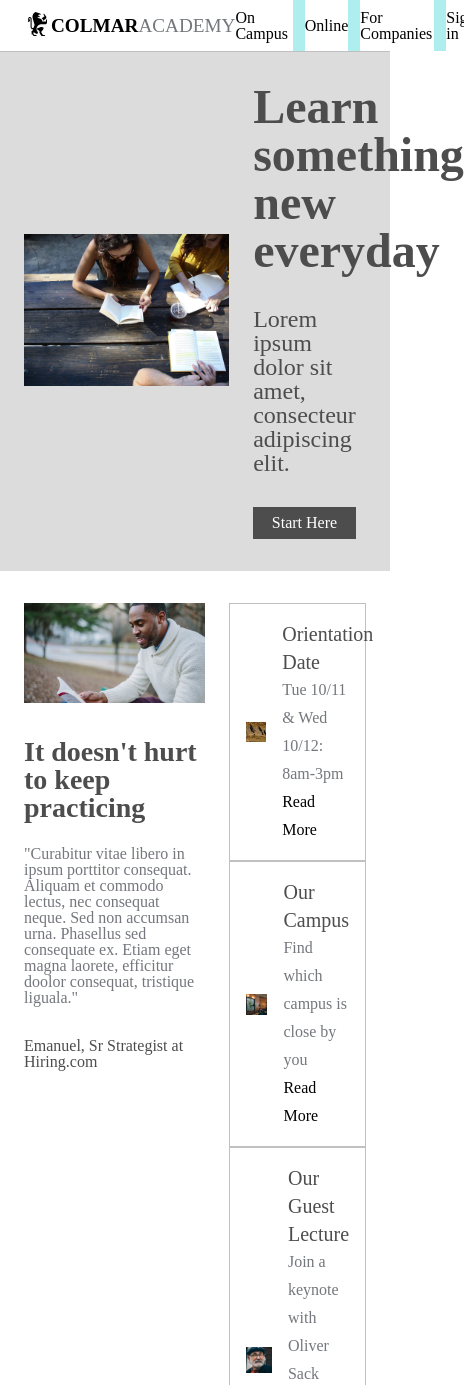
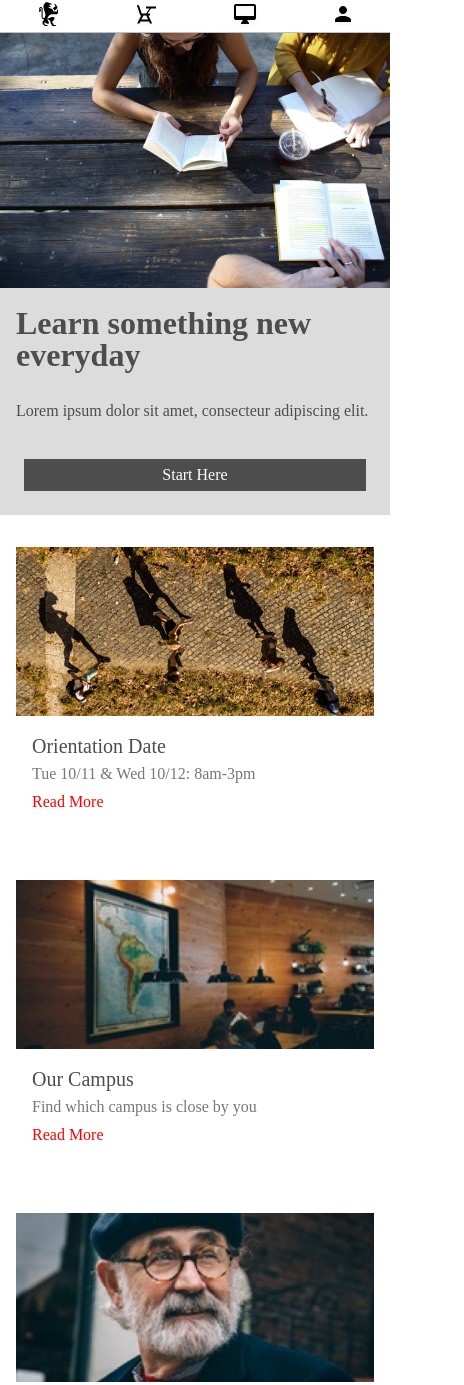
Before and after one commit to afarboleda/ColmarAcademy, a plain HTML site: page index.html in a window 390 px wide. Shown: the top 1385 px of the page, 464 px wide, since content can reach past the window. Drawn offline with Linux system fonts and the light colour scheme; a web font is replaced by a local one.

Commit message:
Adding mobile fomrat for Nav, Banner, aand Overview

```diff
--- a/index.html
+++ b/index.html
@@ -14,6 +14,13 @@
         <div class="logo">
           <img src="resources/images/ic-logo.svg" />
           <h1>COLMAR</h1><span>ACADEMY</span>
+        </div>
+
+        <div id="mobile">
+          <img src="resources/images/ic-logo.svg" />
+          <img src="resources/images/ic-on-campus.svg" />
+          <img src="resources/images/ic-online.svg" />
+          <img src="resources/images/ic-login.svg" />
         </div>
 
         <div class="menu">
@@ -48,7 +55,7 @@
       <!--Overview Section-->
       <div class="overview">
         <div class="site">
-          <div class="lhs">
+          <div id="desktop" class="lhs">
             <div>
               <img src="resources/images/information-main.jpg" />
             </div>
@@ -60,8 +67,11 @@
           </div>
           <div class="rhs">
             <div class="content">
-              <div class="image">
+              <div id="desktop" class="image">
                 <img src="resources/images/information-orientation.jpg" alt="Students Walking"/>
+              </div>
+              <div id="mobile" class="image">
+                <img src="resources/images/information-orientation-mobile.jpg" alt="Students Walking"/>
               </div>
               <div class="text">
                 <h3>Orientation Date</h3>
@@ -71,8 +81,11 @@
               </div>
             </div>
             <div class="content">
-              <div class="image">
+              <div id="desktop" class="image">
                 <img src="resources/images/information-campus.jpg" alt="Campus Image"/>
+              </div>
+              <div id="mobile" class="image">
+                <img src="resources/images/information-campus-mobile.jpg" alt="Campus Image"/>
               </div>
               <div class="text">
                 <h3>Our Campus</h3>
@@ -82,8 +95,11 @@
               </div>
             </div>
             <div class="content">
-              <div class="image">
+              <div id="desktop" class="image">
                 <img src="resources/images/information-guest-lecture.jpg"/ alt="Oliver Sack">
+              </div>
+              <div id="mobile" class="image">
+                <img src="resources/images/information-guest-lecture-mobile.jpg"/ alt="Oliver Sack">
               </div>
               <div class="text">
                 <h3>Our Guest Lecture</h3>
--- a/resources/css/styles.css
+++ b/resources/css/styles.css
@@ -67,6 +67,13 @@ h2 {
   display: block;
 }
 
+  @media only screen and (max-width: 650px) {
+    .site {
+      padding: 0;
+    }
+  }
+
+
 /*Nav styles*/
 
 nav {
@@ -109,11 +116,28 @@ a:link{
   background-color: #afeeee;
 }
 
-  /*Link styles*/
 
-  .banner a:visited{
-    color:black;
-  }
+  /*Mobile styles*/
+
+  @media only screen and (min-width: 650px) {
+    nav #mobile img{
+      display: none;
+    }
+   }
+
+
+  @media only screen and (max-width: 650px) {
+    nav .logo,
+    nav .menu{
+      display: none;
+    }
+
+    nav #mobile{
+      display: flex;
+      justify-content: space-around;
+      width: 100%;
+    }
+   }
 
 /*Banner styles*/
 
@@ -124,6 +148,7 @@ a:link{
 
 .banner .site {
   display: flex;
+  flex-wrap: wrap;
   align-items: center;
 }
 
@@ -180,6 +205,38 @@ a:link{
     border: 1px solid black;
   }
 
+  /*Mobile steyles*/
+
+  @media only screen and (max-width: 650px) {
+    .banner{
+      padding-top: 0;
+    }
+
+    .banner .lhs,
+    .banner .rhs{
+      width: 100%;
+      padding: 0;
+      justify-content: center;
+    }
+
+    .rhs h1,
+    .rhs h4{
+      padding: 1rem 1rem;
+    }
+
+    .rhs h1{
+      font-size: 2rem;
+    }
+
+    .rhs h4{
+      font-size: 1rem;
+    }
+
+    .button{
+      margin: 1.5rem;
+    }
+  }
+
 /*Overview styles*/
 
 .overview .site{
@@ -203,7 +260,7 @@ a:link{
 .overview .content {
   display: flex;
   align-items: center;
-  padding : 1rem;
+  padding: 1rem;
   border: .05rem solid #c0c0c0;
   transition: background-color 250ms linear 0s;
 }
@@ -219,10 +276,67 @@ a:link{
   line-height: 1.75rem;
 }
 
+  /*Link styles*/
+
+  .overview a:link{
+    color:red;
+  }
+
+  .overview a:visited{
+    color:blue;
+  }
+
   /*Transitions*/
 
   .overview .content:hover{
-    background-color: #dcdcdc;
+    background-color: #eff0f2;
+  }
+
+  /*Mobile*/
+
+  @media only screen and (min-width: 650px) {
+    .overview #mobile{
+      display: none;
+    }
+  }
+
+  @media only screen and (max-width: 650px) {
+
+    .overview #desktop{
+      display: none;
+    }
+
+    .overview .rhs{
+      width: 100%;
+      padding-right: 1rem;
+      padding-left: 1rem;
+      padding-bottom: 0;
+      }
+
+    .overview .content{
+      flex-direction: column;
+      padding:0;
+      border: none;
+    }
+
+    .overview .image {
+      width: 100%;
+      padding-bottom: 1rem;
+    }
+
+    .overview .image img{
+    }
+
+    .overview .text {
+      width: 100%;
+      padding-left: 2rem;
+      padding-bottom: 4rem;
+    }
+
+    .overview .site{
+      padding-bottom: 0;
+    }
+
   }
 
 /*Majors styles*/
```
